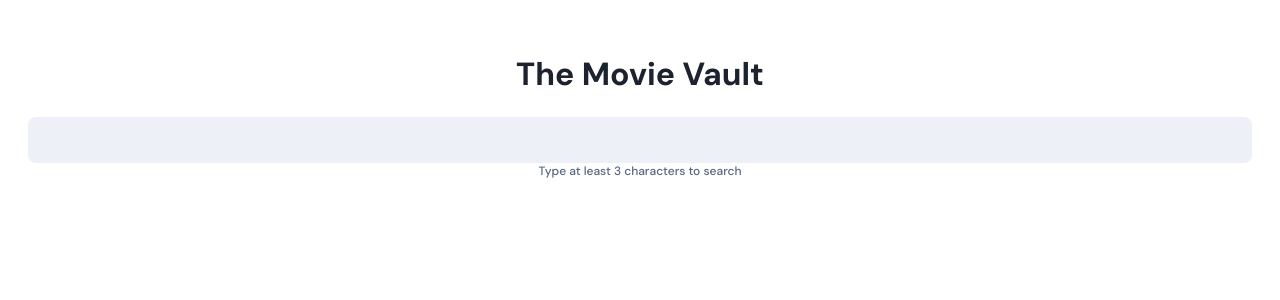
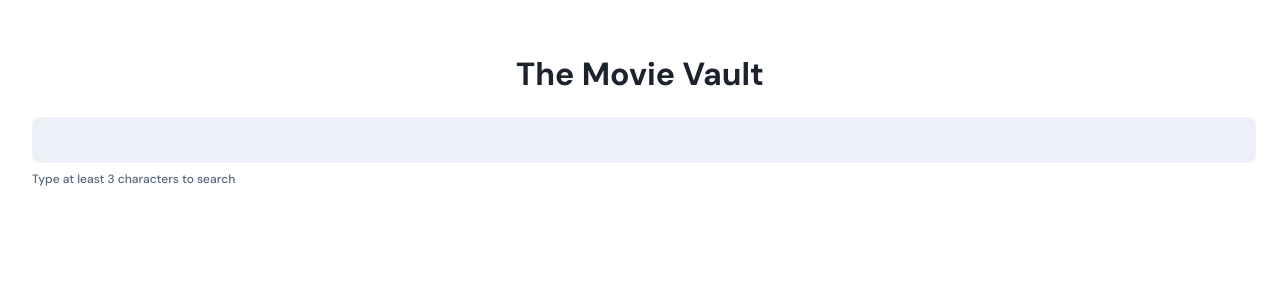
Before and after one commit to MarioGranada/movies-pagination, a React (Vite) app: page / in a window 1280 px wide. Shown: the top 300 px of the page. Built offline with nearby package versions, Linux system fonts and the light colour scheme; no server answers.

Commit message:
minor fix

```diff
--- a/src/shared/components/Input/index.tsx
+++ b/src/shared/components/Input/index.tsx
@@ -27,7 +27,7 @@ const Input: FC<Props> = ({ onSearch }) => {
   }, [onSearch, debouncedValue]);
 
   return (
-    <>
+    <div className="moon-form-group">
       <input
         id="movie-search"
         className="moon-input"
@@ -36,7 +36,7 @@ const Input: FC<Props> = ({ onSearch }) => {
         value={value}
       />
       <div className="moon-form-hint">Type at least 3 characters to search</div>
-    </>
+    </div>
   );
 };
 
```
